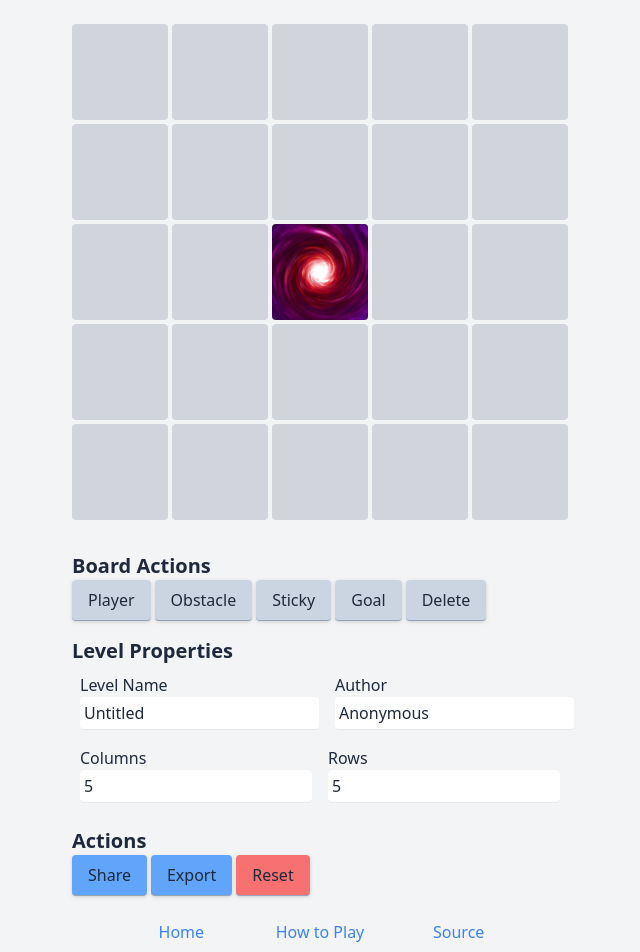
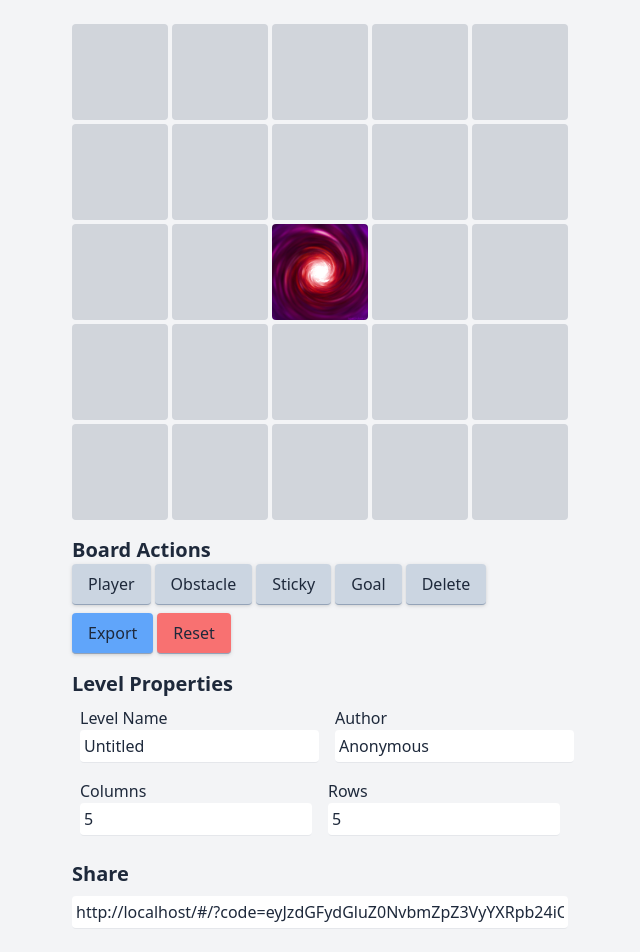
Before and after one commit to collin-b1/synergy, a React (Vite) app: page /#/editor in a window 1280 px wide. Shown: the top 952 px of the page, without its empty margins (320-960 px from the left). Built offline with nearby package versions, Linux system fonts and the light colour scheme.

Commit message:
Level editor property improvements

```diff
--- a/src/components/Game/Game.tsx
+++ b/src/components/Game/Game.tsx
@@ -77,7 +77,7 @@ const Game: React.FC<GameProps> = props => {
         <div className="flex-1 text-center mb-4 flex items-center">
           <div className="flex-1">
             <h2 className="font-bold text-lg">{levelProperties.name}</h2>
-            <h3>by {levelProperties.author}</h3>
+            <h3 className="overflow-ellipsis">by {levelProperties.author}</h3>
           </div>
         </div>
         <div className="mb-4">
--- a/src/components/LevelEditor/LevelEditor.tsx
+++ b/src/components/LevelEditor/LevelEditor.tsx
@@ -23,6 +23,13 @@ const LevelEditor: React.FC<LevelEditorProps> = props => {
     name: "Untitled",
     goal: { row: 2, column: 2 },
   });
+
+  const [shareLink, setShareLink] = useState<string>("");
+
+  useEffect(() => {
+    const code = encodeLevelString(levelProperties);
+    setShareLink(`${window.location.href.split("editor")[0]}?code=${code}`);
+  }, [levelProperties]);
 
   useEffect(() => {
     const { code } = props;
@@ -89,7 +96,7 @@ const LevelEditor: React.FC<LevelEditorProps> = props => {
 
   return (
     <div className="flex-1 flex flex-col justify-center max-w-lg mx-auto p-2">
-      <div className="mb-4">
+      <div className="mb-2">
         <Board
           configuration={levelProperties.startingConfiguration}
           selectedTile={selectedTile}
@@ -98,7 +105,7 @@ const LevelEditor: React.FC<LevelEditorProps> = props => {
         />
       </div>
 
-      <div className="flex-1 flex flex-col mt-4">
+      <div className="flex-1 flex flex-col mt-2">
         <h2 className="text-xl font-bold">Board Actions</h2>
         <div className="flex flex-col sm:flex-row">
           <Button
@@ -132,6 +139,25 @@ const LevelEditor: React.FC<LevelEditorProps> = props => {
             Delete
           </Button>
         </div>
+        <div className="flex-1 flex mt-2">
+          <Button
+            className="bg-blue-400 mr-1"
+            onClick={() => window.alert(JSON.stringify(levelProperties))}
+          >
+            Export
+          </Button>
+          <Button
+            className="bg-red-400 mr-1"
+            onClick={() =>
+              setLevelProperties({
+                ...levelProperties,
+                startingConfiguration: createEmptyConfiguration(sizeX, sizeY),
+              })
+            }
+          >
+            Reset
+          </Button>
+        </div>
 
         <h2 className="text-xl font-bold mt-4">Level Properties</h2>
         <div className="flex flex-col sm:flex-row">
@@ -140,6 +166,7 @@ const LevelEditor: React.FC<LevelEditorProps> = props => {
             <input
               type="text"
               name="levelName"
+              maxLength={20}
               value={levelProperties.name}
               onChange={handleChangeName}
               className="p-1 rounded border-b"
@@ -150,6 +177,7 @@ const LevelEditor: React.FC<LevelEditorProps> = props => {
             <input
               type="text"
               name="levelAuthor"
+              maxLength={20}
               value={levelProperties.author}
               onChange={handleChangeAuthor}
               className="p-1 rounded border-b"
@@ -185,38 +213,8 @@ const LevelEditor: React.FC<LevelEditorProps> = props => {
             />
           </div>
         </div>
-        <h2 className="text-xl font-bold mt-4">Actions</h2>
-        <div className="flex-1 flex">
-          <Button
-            className="bg-blue-400 mr-1"
-            onClick={() =>
-              window.alert(
-                `${
-                  window.location.href.split("/editor")[0]
-                }/?code=${encodeLevelString(levelProperties)}`
-              )
-            }
-          >
-            Share
-          </Button>
-          <Button
-            className="bg-blue-400 mr-1"
-            onClick={() => window.alert(JSON.stringify(levelProperties))}
-          >
-            Export
-          </Button>
-          <Button
-            className="bg-red-400 mr-1"
-            onClick={() =>
-              setLevelProperties({
-                ...levelProperties,
-                startingConfiguration: createEmptyConfiguration(sizeX, sizeY),
-              })
-            }
-          >
-            Reset
-          </Button>
-        </div>
+        <h2 className="text-xl font-bold mt-4">Share</h2>
+        <input value={shareLink} className="mt-2 p-1 rounded border-b" />
       </div>
     </div>
   );
--- a/src/components/Link/index.tsx
+++ b/src/components/Link/index.tsx
@@ -4,7 +4,7 @@ import { twMerge } from "tailwind-merge";
 
 export interface LinkProps {
   href: string;
-  text: string;
+  text?: string;
 }
 
 export const Button: React.FC<LinkProps> = props => {
@@ -15,7 +15,7 @@ export const Button: React.FC<LinkProps> = props => {
         clsx("text-blue-500", "hover:underline", "active:text-blue-800")
       )}
     >
-      {props.text}
+      {props.text || props.href}
     </Link>
   );
 };
```
